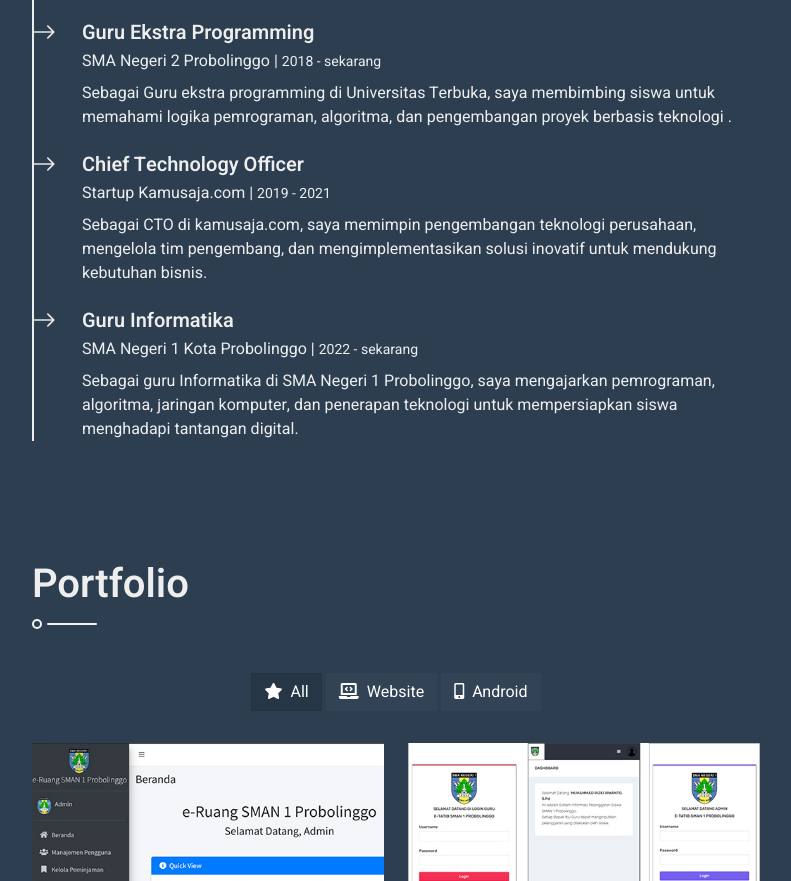
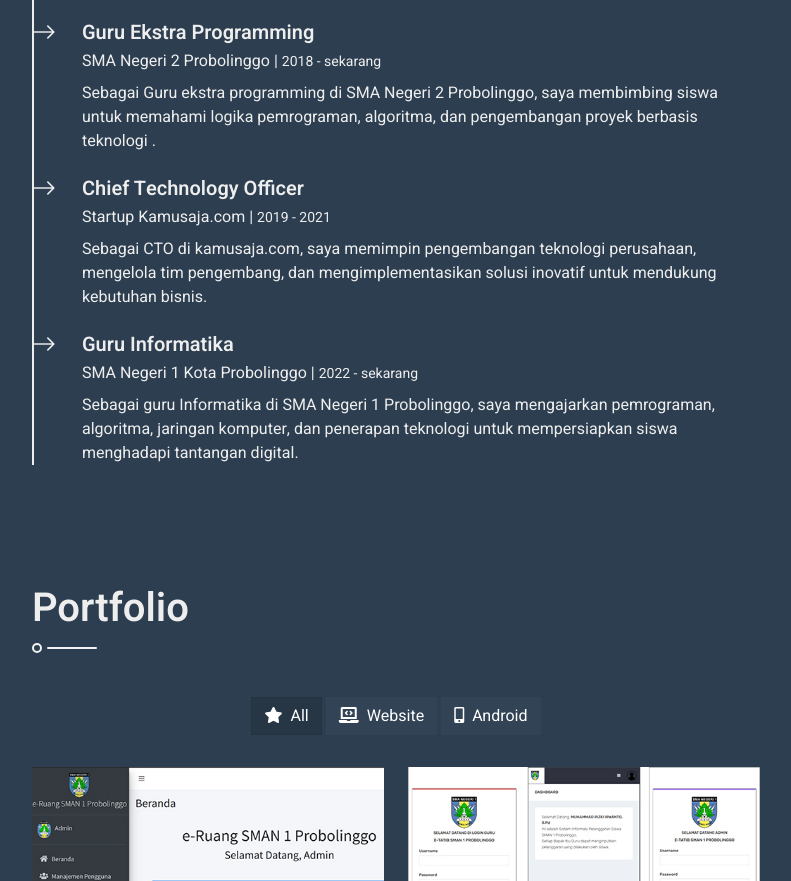
Before and after one commit to rizkiirwanto/cv, a plain HTML site: page index.html in a window 1280 px wide. Shown: the part 1648-2529 px from the top of the page, without its empty margins (438-1229 px from the left). Drawn offline with nearby package versions, Linux system fonts and the light colour scheme.

Commit message:
Update index.html

```diff
--- a/index.html
+++ b/index.html
@@ -231,7 +231,7 @@
                                 <span class="bi bi-arrow-right fs-4 text-light position-absolute" style="top: -5px; left: -50px;"></span>
                                 <h5 class="mb-1">Guru Ekstra Programming</h5>
                                 <p class="mb-2">SMA Negeri 2 Probolinggo | <small>2018 - sekarang</small></p>
-                                <p>Sebagai Guru ekstra programming di Universitas Terbuka, saya membimbing siswa untuk memahami logika pemrograman, algoritma, dan pengembangan proyek berbasis teknologi .</p>
+                                <p>Sebagai Guru ekstra programming di SMA Negeri 2 Probolinggo, saya membimbing siswa untuk memahami logika pemrograman, algoritma, dan pengembangan proyek berbasis teknologi .</p>
                             </div>
 
                             <div class="position-relative mb-4">
```
